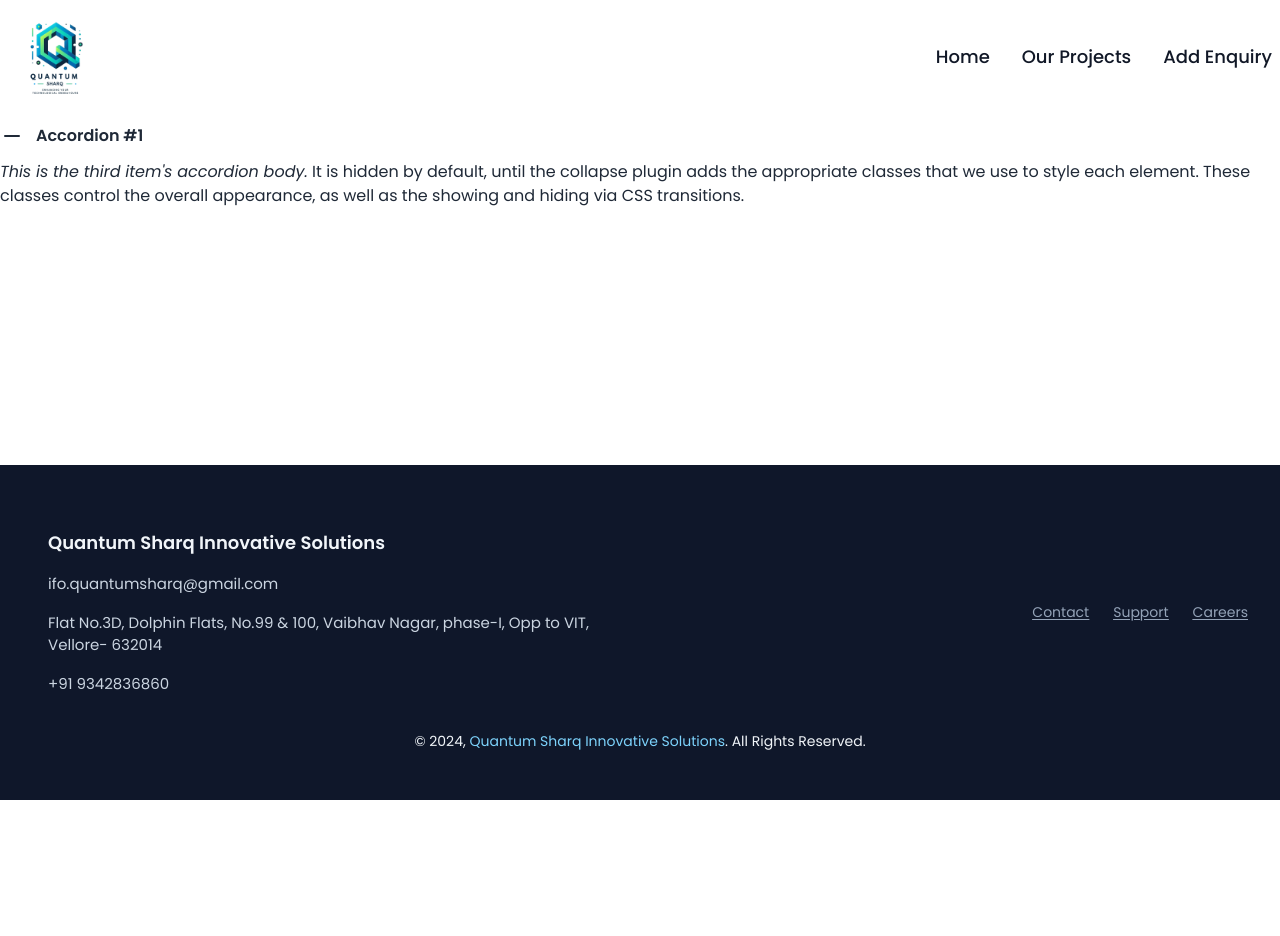
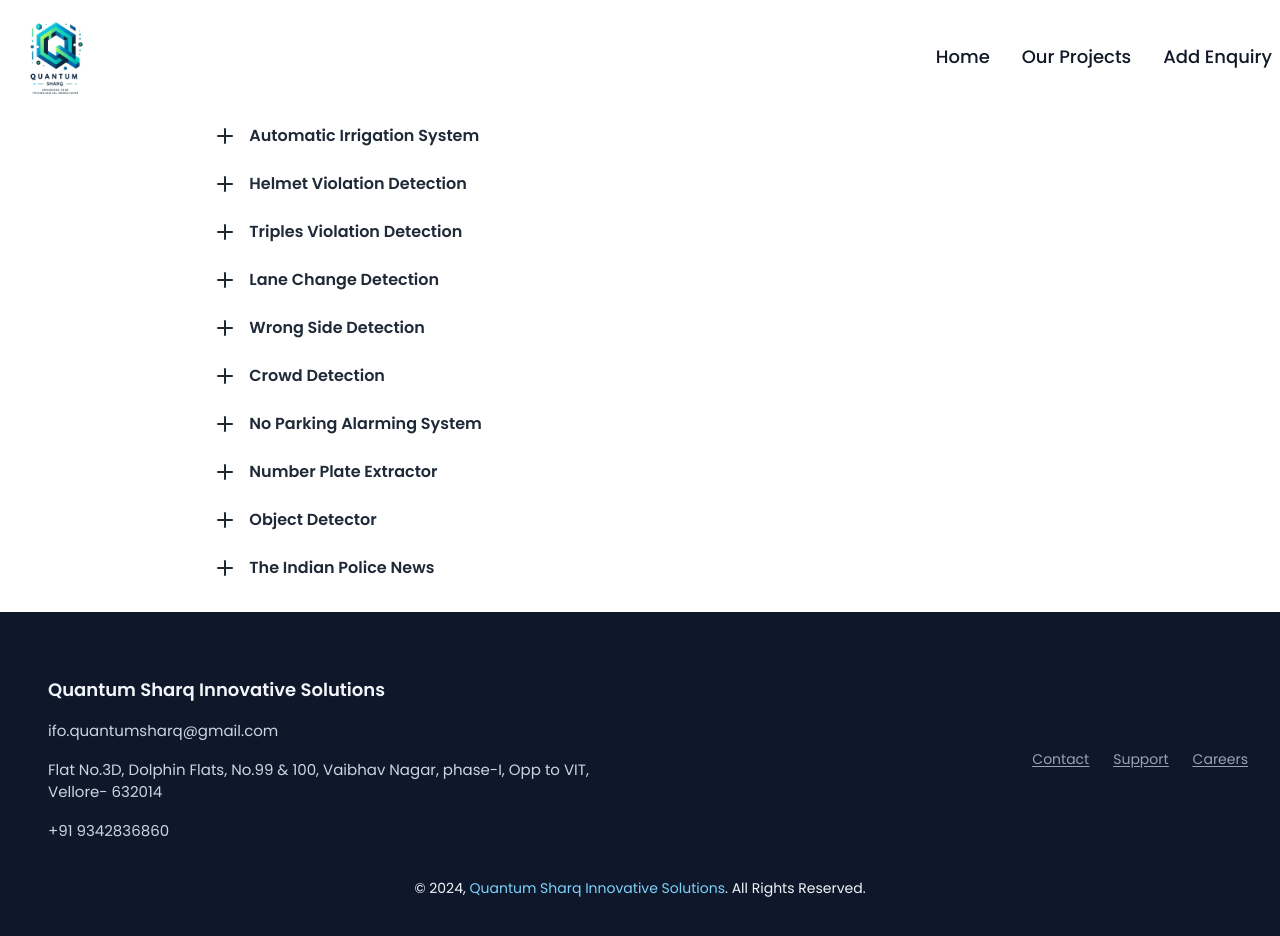
Before and after one commit to svivek19/office-website, a React (Vite) app: page /projects in a window 1280 px wide. Shown: the top 936 px of the page. Before the commit the page ends 800 px from the top, so only its background shows below. Built offline with nearby package versions, Linux system fonts and the light colour scheme.

Commit message:
projects section accordion part finish

```diff
--- a/src/pages/Projects.jsx
+++ b/src/pages/Projects.jsx
@@ -2,42 +2,64 @@
 import { FiPlus, FiMinus } from "react-icons/fi";
 import projectDetails from "../json/Projects.json";
 
-console.log(projectDetails.projectDetails);
+const data = projectDetails.projectDetails;
 
 const Projects = () => {
-  const [activeIndex, setActiveIndex] = useState(0);
+  const [activeIndex, setActiveIndex] = useState(-1);
 
-  const toggleAccordion = (index) => {
+  const toggleItem = (index) => {
     setActiveIndex(activeIndex === index ? -1 : index);
   };
 
   return (
-    <div className="accordion-group">
+    <div className="w-4/6 mx-auto mb-5">
+      <div>
+        {data.map((item, index) => (
           <div
-        className={`accordion ${activeIndex === 0 ? "active" : ""}`}
-        id="heading-one"
+            className={`${activeIndex === index ? "active" : ""}`}
+            key={item.id}
           >
             <button
-          className="accordion-toggle py-3 inline-flex items-center gap-x-3 w-full font-semibold text-start text-gray-800 rounded-lg"
-          onClick={() => toggleAccordion(0)}
-          aria-controls="collapse-one"
+              className="py-3 inline-flex items-center gap-x-3 w-full font-semibold text-start text-gray-800 rounded-lg"
+              onClick={() => toggleItem(index)}
             >
-          {activeIndex === 0 ? <FiMinus size={24} /> : <FiPlus size={24} />}
-          Accordion #1
+              {activeIndex === index ? (
+                <FiMinus size={24} />
+              ) : (
+                <FiPlus size={24} />
+              )}
+              {item.title}
             </button>
             <div
-          id="collapse-one"
-          className={`accordion-content w-full overflow-hidden transition-[height] duration-300 ${
-            activeIndex === 0 ? "" : "hidden"
+              className={`w-full overflow-hidden transition-[height] duration-300 ${
+                activeIndex === index ? "" : "hidden"
               }`}
             >
-          <div className="text-gray-800">
-            <em>This is the third item's accordion body.</em> It is hidden by
-            default, until the collapse plugin adds the appropriate classes that
-            we use to style each element. These classes control the overall
-            appearance, as well as the showing and hiding via CSS transitions.
+              <div className="text-gray-800 flex flex-col space-y-4 text-justify mx-10">
+                <div>
+                  <h3 className="text-lg font-medium text-sky-600">Overview</h3>
+                  <p className="text-slate-700 mx-6">{item.overview}</p>
+                </div>
+                <div>
+                  <ul>
+                    <li className="text-green-500 text-lg font-medium">
+                      Features
+                    </li>
+                    {item.features.map((list, i) => (
+                      <li key={i} className="list-item mx-6 text-slate-700">
+                        {list}
+                      </li>
+                    ))}
+                  </ul>
+                </div>
+                <div>
+                  <h3 className="text-lg font-medium text-sky-500">Benefits</h3>
+                  <p className="text-slate-700 mx-6">{item.benefits}</p>
                 </div>
               </div>
+            </div>
+          </div>
+        ))}
       </div>
     </div>
   );
```
Lines whose indentation alone changed are shown as unchanged.
